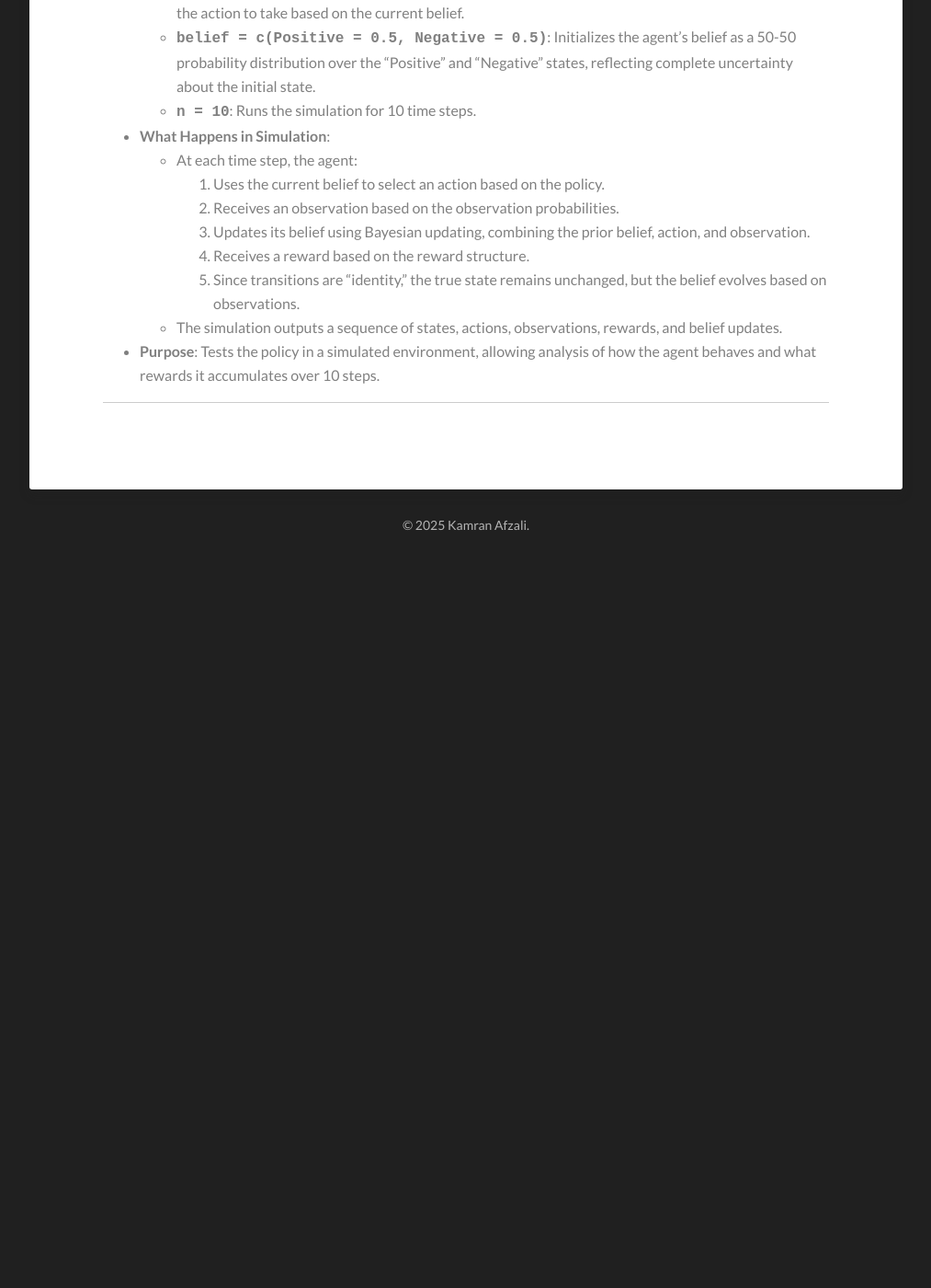
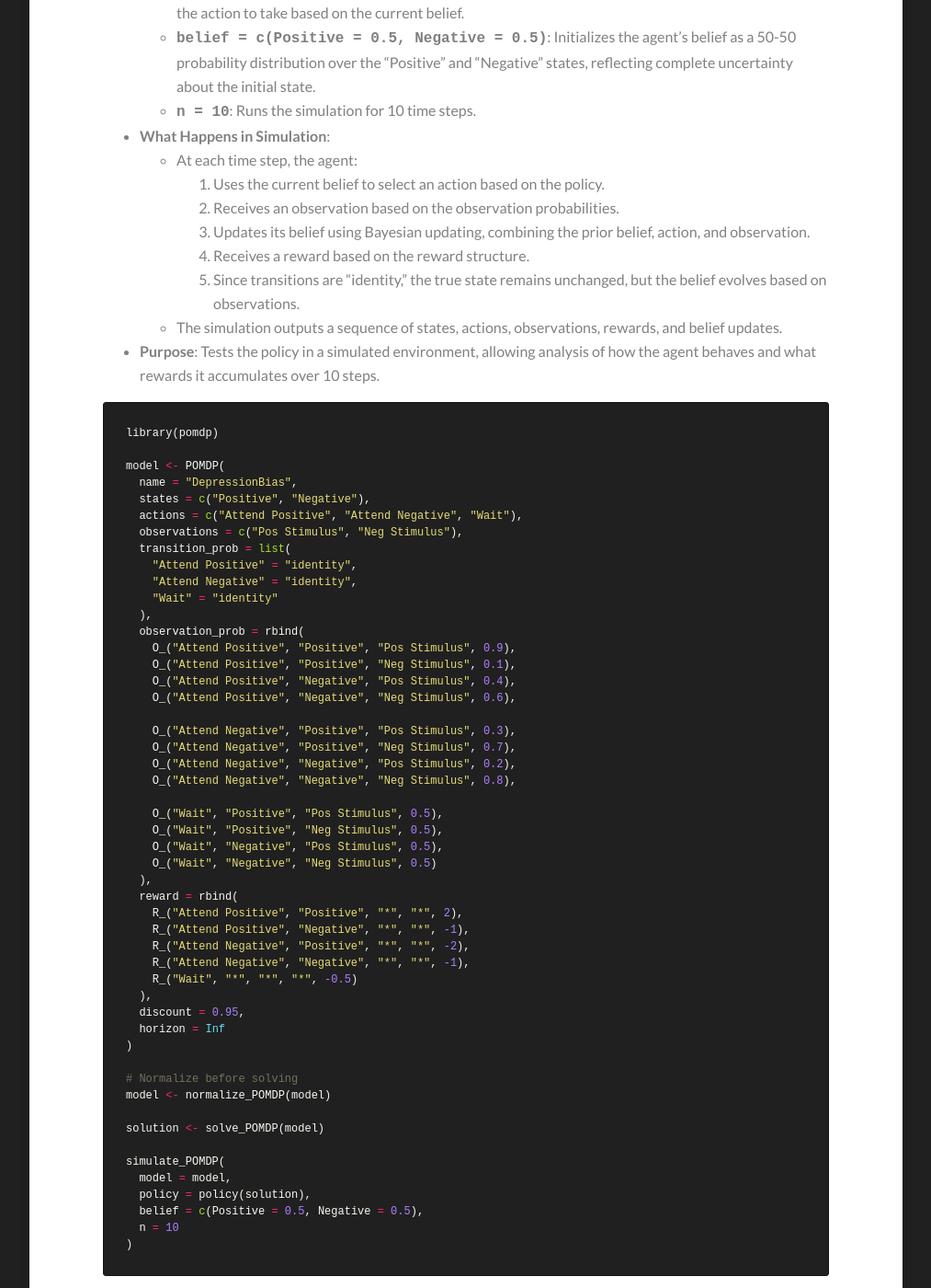
Before and after one commit to Kamran-Afzali/Kamran-Afzali.github.io, a Jekyll site: the page built from _posts/2027-01-11-PODMP_Depression.md, in a window 1280 px wide and 1400 px high, scrolled down 9337 px. Shown: the whole window at 92% size, without its empty margins (133-1146 px from the left). Built offline with Jekyll 4.4.1, drawn with Linux system fonts in a browser that asks for light colours; our own code applies the rules of GitHub Pages for plain Markdown files; before the commit the page ends 9944 px from its top, so only the background shows below that.

Commit message:
Update 2027-01-11-PODMP_Depression.md

````diff
--- a/_posts/2027-01-11-PODMP_Depression.md
+++ b/_posts/2027-01-11-PODMP_Depression.md
@@ -47,7 +47,7 @@ This blog post has explored the use of POMDPs as a computational framework for m
 
 ### References
 
-Jacobson, N. S., Martell, C. R., & Dimidjian, S. (2001). [Behavioral activation treatment for depression: Returning to contextual roots](https://doi.org/10.1037/0003-066X.56.3.255). *American Psychologist, 56*(3), 255–265.
+- Jacobson, N. S., Martell, C. R., & Dimidjian, S. (2001). [Behavioral activation treatment for depression: Returning to contextual roots](https://doi.org/10.1037/0003-066X.56.3.255). *American Psychologist, 56*(3), 255–265.
 
 Twenge, J. M., & Campbell, W. K. (2018). [Associations between screen time and lower psychological well-being among children and adolescents: Evidence from a population-based study](https://doi.org/10.1016/j.puhe.2018.06.005). *Preventive Medicine Reports, 12*, 271–283.
 
@@ -252,3 +252,57 @@ simulate_POMDP(
     5. Since transitions are "identity," the true state remains unchanged, but the belief evolves based on observations.
   - The simulation outputs a sequence of states, actions, observations, rewards, and belief updates.
 - **Purpose**: Tests the policy in a simulated environment, allowing analysis of how the agent behaves and what rewards it accumulates over 10 steps.
+
+
+```r
+library(pomdp)
+
+model <- POMDP(
+  name = "DepressionBias",
+  states = c("Positive", "Negative"),
+  actions = c("Attend Positive", "Attend Negative", "Wait"),
+  observations = c("Pos Stimulus", "Neg Stimulus"),
+  transition_prob = list(
+    "Attend Positive" = "identity",
+    "Attend Negative" = "identity",
+    "Wait" = "identity"
+  ),
+  observation_prob = rbind(
+    O_("Attend Positive", "Positive", "Pos Stimulus", 0.9),
+    O_("Attend Positive", "Positive", "Neg Stimulus", 0.1),
+    O_("Attend Positive", "Negative", "Pos Stimulus", 0.4),
+    O_("Attend Positive", "Negative", "Neg Stimulus", 0.6),
+
+    O_("Attend Negative", "Positive", "Pos Stimulus", 0.3),
+    O_("Attend Negative", "Positive", "Neg Stimulus", 0.7),
+    O_("Attend Negative", "Negative", "Pos Stimulus", 0.2),
+    O_("Attend Negative", "Negative", "Neg Stimulus", 0.8),
+
+    O_("Wait", "Positive", "Pos Stimulus", 0.5),
+    O_("Wait", "Positive", "Neg Stimulus", 0.5),
+    O_("Wait", "Negative", "Pos Stimulus", 0.5),
+    O_("Wait", "Negative", "Neg Stimulus", 0.5)
+  ),
+  reward = rbind(
+    R_("Attend Positive", "Positive", "*", "*", 2),
+    R_("Attend Positive", "Negative", "*", "*", -1),
+    R_("Attend Negative", "Positive", "*", "*", -2),
+    R_("Attend Negative", "Negative", "*", "*", -1),
+    R_("Wait", "*", "*", "*", -0.5)
+  ),
+  discount = 0.95,
+  horizon = Inf
+)
+
+# Normalize before solving
+model <- normalize_POMDP(model)
+
+solution <- solve_POMDP(model)
+
+simulate_POMDP(
+  model = model,
+  policy = policy(solution),
+  belief = c(Positive = 0.5, Negative = 0.5),
+  n = 10
+)
+```
````
